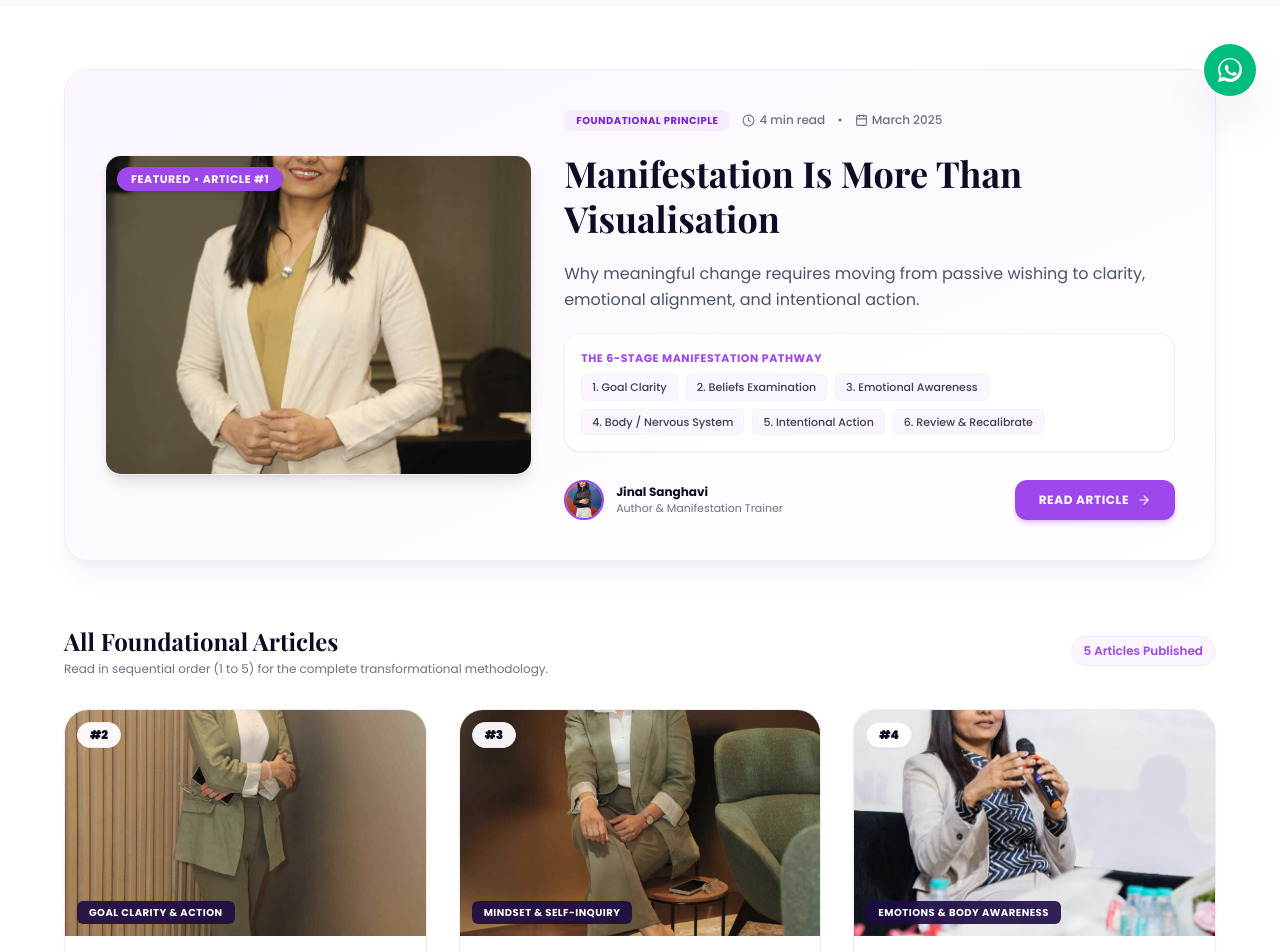
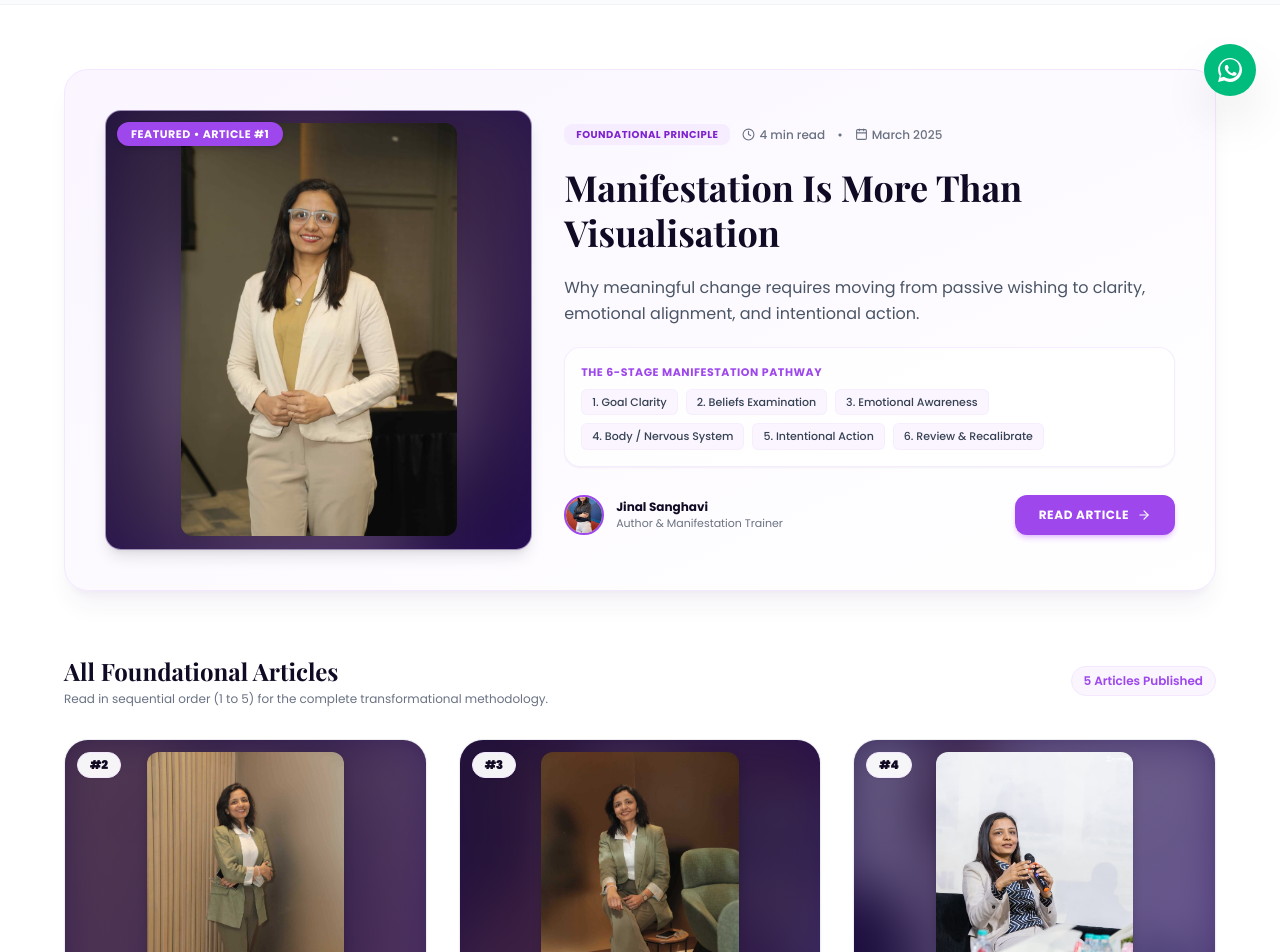
Before and after one commit to TheGrowthConsultancy-01/JinalSanghvi, a React (Vite) app in the folder frontend/: page /blog in a window 1280 px wide. Shown: the part 680-1632 px from the top of the page. Built offline with nearby package versions, Linux system fonts and the light colour scheme; a web font is replaced by a local one.

Commit message:
fix(blog): show full uncropped photos across blog directory and article reader

```diff
--- a/frontend/src/components/BlogPostView.tsx
+++ b/frontend/src/components/BlogPostView.tsx
@@ -133,12 +133,20 @@ export default function BlogPostView() {
       </header>
 
       {/* 2. COVER IMAGE BANNER */}
-      <div className="max-w-4xl mx-auto px-6 -mt-8 relative z-20">
-        <div className="aspect-16/9 md:aspect-21/9 rounded-3xl overflow-hidden shadow-2xl border-4 border-white bg-slate-100">
+      <div className="max-w-4xl mx-auto px-6 -mt-10 relative z-20">
+        <div className="relative rounded-3xl overflow-hidden shadow-2xl border-4 border-white bg-gradient-to-br from-[#1d0b45] to-[#2e1065] h-[440px] sm:h-[520px] md:h-[600px] flex items-center justify-center p-4">
+          {/* Ambient backdrop */}
+          <img
+            src={article.image}
+            alt=""
+            aria-hidden="true"
+            className="absolute inset-0 w-full h-full object-cover blur-3xl opacity-35 scale-110 pointer-events-none"
+          />
+          {/* Full uncropped photo */}
           <img
             src={article.image}
             alt={article.title}
-            className="w-full h-full object-cover object-center"
+            className="relative z-10 max-h-full max-w-full h-auto w-auto object-contain rounded-2xl drop-shadow-2xl"
           />
         </div>
       </div>
@@ -379,9 +387,23 @@ export default function BlogPostView() {
               <Link
                 key={rel.id}
                 to={`/blog/${rel.slug}`}
-                className="group bg-white rounded-2xl p-5 border border-gray-200 hover:border-purple-200 hover:shadow-lg transition-all flex flex-col justify-between"
+                className="group bg-white rounded-2xl p-4 border border-gray-200 hover:border-purple-200 hover:shadow-lg transition-all flex flex-col justify-between"
               >
-                <div className="space-y-2">
+                <div>
+                  <div className="relative h-48 w-full overflow-hidden rounded-xl bg-gradient-to-br from-[#1d0b45] to-[#2e1065] flex items-center justify-center p-2 mb-3">
+                    <img
+                      src={rel.image}
+                      alt=""
+                      aria-hidden="true"
+                      className="absolute inset-0 w-full h-full object-cover blur-lg opacity-30 scale-110 pointer-events-none"
+                    />
+                    <img
+                      src={rel.image}
+                      alt={rel.title}
+                      className="relative z-10 max-h-full max-w-full h-auto w-auto object-contain rounded-lg drop-shadow group-hover:scale-105 transition-transform duration-300"
+                    />
+                  </div>
+                  <div className="space-y-1.5">
                     <span className="text-[10px] font-bold text-[#9e47ec] uppercase tracking-wider block">
                       Article #{rel.order} • {rel.category}
                     </span>
@@ -392,8 +414,9 @@ export default function BlogPostView() {
                       {rel.excerpt}
                     </p>
                   </div>
+                </div>
 
-                <div className="pt-4 mt-2 border-t border-gray-100 flex items-center justify-between text-[11px] text-gray-400">
+                <div className="pt-3 mt-2 border-t border-gray-100 flex items-center justify-between text-[11px] text-gray-400">
                   <span>{rel.readTime}</span>
                   <span className="text-[#9e47ec] font-bold flex items-center gap-1 group-hover:translate-x-0.5 transition-transform">
                     Read <ChevronRight size={12} />
--- a/frontend/src/components/BlogView.tsx
+++ b/frontend/src/components/BlogView.tsx
@@ -109,14 +109,22 @@ export default function BlogView() {
             <div className="grid grid-cols-1 lg:grid-cols-12 gap-8 items-center">
               {/* Image side */}
               <div className="lg:col-span-5 relative">
-                <div className="aspect-4/3 rounded-2xl overflow-hidden shadow-lg border border-purple-100/60">
+                <div className="h-96 md:h-[440px] w-full rounded-2xl overflow-hidden shadow-lg border border-purple-100/60 bg-gradient-to-br from-[#1d0b45] to-[#2e1065] relative flex items-center justify-center p-3">
+                  {/* Ambient backdrop */}
+                  <img
+                    src={featuredArticle.image}
+                    alt=""
+                    aria-hidden="true"
+                    className="absolute inset-0 w-full h-full object-cover blur-2xl opacity-40 scale-110 pointer-events-none"
+                  />
+                  {/* Full uncropped photo */}
                   <img
                     src={featuredArticle.image}
                     alt={featuredArticle.title}
-                    className="w-full h-full object-cover object-center group-hover:scale-105 transition-transform duration-500"
+                    className="relative z-10 max-h-full max-w-full h-auto w-auto object-contain rounded-xl drop-shadow-xl group-hover:scale-105 transition-transform duration-500"
                   />
                 </div>
-                <div className="absolute top-3 left-3 bg-[#9e47ec] text-white text-[11px] font-bold uppercase tracking-wider px-3.5 py-1 rounded-full shadow-md">
+                <div className="absolute top-3 left-3 z-20 bg-[#9e47ec] text-white text-[11px] font-bold uppercase tracking-wider px-3.5 py-1 rounded-full shadow-md">
                   Featured • Article #{featuredArticle.order}
                 </div>
               </div>
@@ -225,16 +233,24 @@ export default function BlogView() {
                 >
                   <div>
                     {/* Card Thumbnail */}
-                    <div className="relative aspect-16/10 overflow-hidden bg-slate-100">
+                    <div className="relative h-72 sm:h-80 w-full overflow-hidden bg-gradient-to-br from-[#1d0b45] to-[#2e1065] flex items-center justify-center p-3">
+                      {/* Ambient backdrop */}
+                      <img
+                        src={article.image}
+                        alt=""
+                        aria-hidden="true"
+                        className="absolute inset-0 w-full h-full object-cover blur-xl opacity-35 scale-110 pointer-events-none"
+                      />
+                      {/* Full uncropped photo */}
                       <img
                         src={article.image}
                         alt={article.title}
-                        className="w-full h-full object-cover object-center group-hover:scale-105 transition-transform duration-500"
+                        className="relative z-10 max-h-full max-w-full h-auto w-auto object-contain rounded-xl drop-shadow-lg group-hover:scale-105 transition-transform duration-500"
                       />
-                      <div className="absolute top-3 left-3 bg-white/95 backdrop-blur-xs text-[#110A24] font-black text-xs px-3 py-1 rounded-full shadow-xs border border-purple-100">
+                      <div className="absolute top-3 left-3 z-20 bg-white/95 backdrop-blur-xs text-[#110A24] font-black text-xs px-3 py-1 rounded-full shadow-xs border border-purple-100">
                         #{article.order}
                       </div>
-                      <div className="absolute bottom-3 left-3 bg-[#1d0b45]/90 backdrop-blur-xs text-white text-[10px] font-bold uppercase tracking-wider px-3 py-1 rounded-md">
+                      <div className="absolute bottom-3 left-3 z-20 bg-[#1d0b45]/90 backdrop-blur-xs text-white text-[10px] font-bold uppercase tracking-wider px-3 py-1 rounded-md">
                         {article.category}
                       </div>
                     </div>
```
Lines whose indentation alone changed are shown as unchanged.
